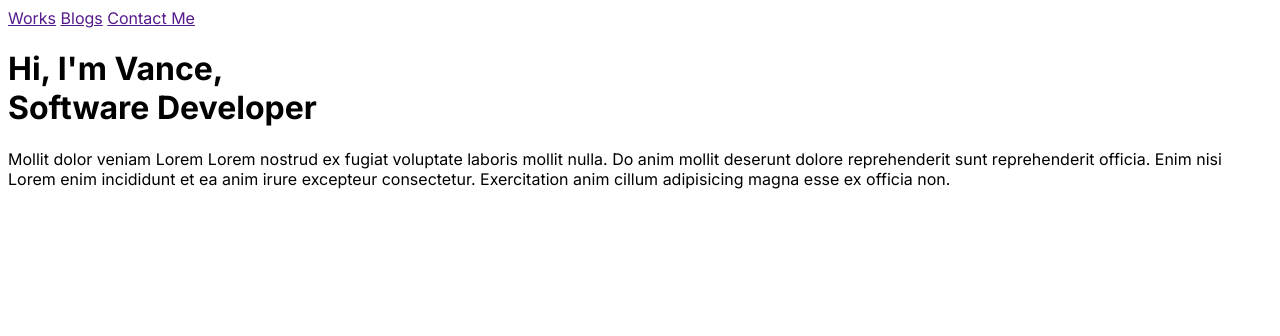
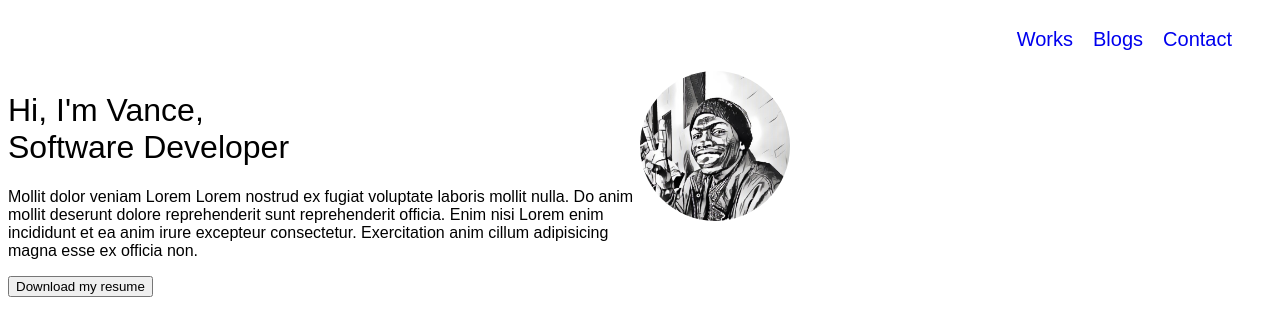
Before and after one commit to mr-vance/thirdProject, a plain HTML site: page index.html in a window 1280 px wide. Drawn offline with Linux system fonts and the light colour scheme.

Commit message:
getting the hang of it

```diff
--- a/css/header.css
+++ b/css/header.css
@@ -1,8 +1,46 @@
+/* Navigation bar and menus */
 
-header nav{
+header nav {
     font-family: var(--fontFamily);
+    padding: 20px;
 }
 
-.hero-text-box{
+.menu-links{
+    display: flex;
+    justify-content:flex-end;
+}
+
+.menu-links a {
+    font-size: 20px;
+    text-decoration: none;
+    margin-right: 20px;
+}
+
+
+/* Hero section */
+
+.hero-text-box {
     font-family: var(--fontFamily);
+    display: flex;
+    height: fit-content;
 }
+
+/* Perform a media query here for flex behavior */
+
+.hero-text-box h1 {
+    font-weight: 200;
+}
+
+.profile-description {
+    width: 50%;
+}
+
+.profile-photo{
+    width: 40%;
+}
+
+.profile-photo img {
+    width: 150px;
+    height: 150px;
+    border-radius: 75px;
+}
--- a/css/variables.css
+++ b/css/variables.css
@@ -1,3 +1,3 @@
 :root{
-    --fontFamily: 'Inter', sans-serif;
+    --fontFamily: sans-serif;
 }
--- a/index.html
+++ b/index.html
@@ -15,9 +15,6 @@
     <!--link to the mother of all css files-->
     <link rel="stylesheet" href="main.css">
 
-    <!--google font api for the Inter font-family-->
-    <link href="https://fonts.googleapis.com/css2?family=Inter:wght@400;500;600;700&display=swap" rel="stylesheet">
-
     <!--font awesome for icons-->
     <link rel="stylesheet" href="https://cdnjs.cloudflare.com/ajax/libs/font-awesome/6.4.0/css/all.min.css">
 
@@ -30,20 +27,28 @@
 
         <!--header start-->
         <header>
+
             <nav>
                 <div class="menu-links">
-                    <a href="">Works</a>
-                    <a href="">Blogs</a>
-                    <a href="">Contact Me
-
-                    </a>
+                    <a href="#">Works</a>
+                    <a href="#">Blogs</a>
+                    <a href="#">Contact</a>
                 </div>
             </nav>
+
             <div class="hero-text-box">
-                <h1>Hi, I'm Vance,<br>Software Developer</h1>
-                <p>Mollit dolor veniam Lorem Lorem nostrud ex fugiat voluptate laboris mollit nulla. Do anim mollit deserunt dolore reprehenderit sunt reprehenderit officia. Enim nisi Lorem enim incididunt et ea anim irure excepteur consectetur. Exercitation anim cillum adipisicing magna esse ex officia non.</p>
-                <div id="underline"></div>
+
+                <div class="profile-description">
+                    <h1>Hi, I'm Vance,<br>Software Developer</h1>
+                    <p>Mollit dolor veniam Lorem Lorem nostrud ex fugiat voluptate laboris mollit nulla. Do anim mollit deserunt dolore reprehenderit sunt reprehenderit officia. Enim nisi Lorem enim incididunt et ea anim irure excepteur consectetur. Exercitation anim cillum adipisicing magna esse ex officia non.</p>
+                    <button>Download my resume</button>
+                </div>
+
+                <div class="profile-photo">
+                    <img src="images/vance-profile.jpg" alt="drvance">
+                </div>
             </div>
+
         </header>
         <!--header end-->
 
```
